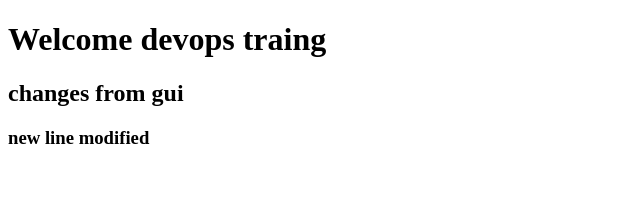
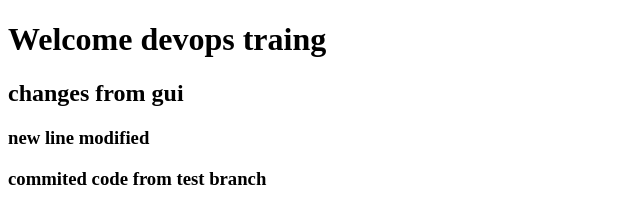
Before and after one commit to nileshkava/webtest1809, a plain HTML site: page index.html in a window 1280 px wide. Shown: the whole page, without its empty margins (0-640 px from the left). Drawn offline with Linux system fonts and the light colour scheme.

Commit message:
test branch changes commited

```diff
--- a/index.html
+++ b/index.html
@@ -3,4 +3,5 @@
     <h1>Welcome devops traing  </h1>
     <h2> changes from gui <h2>
     <h3>new line modified</h3>
+    <h3>commited code from test branch</h3>
 </html>
```
